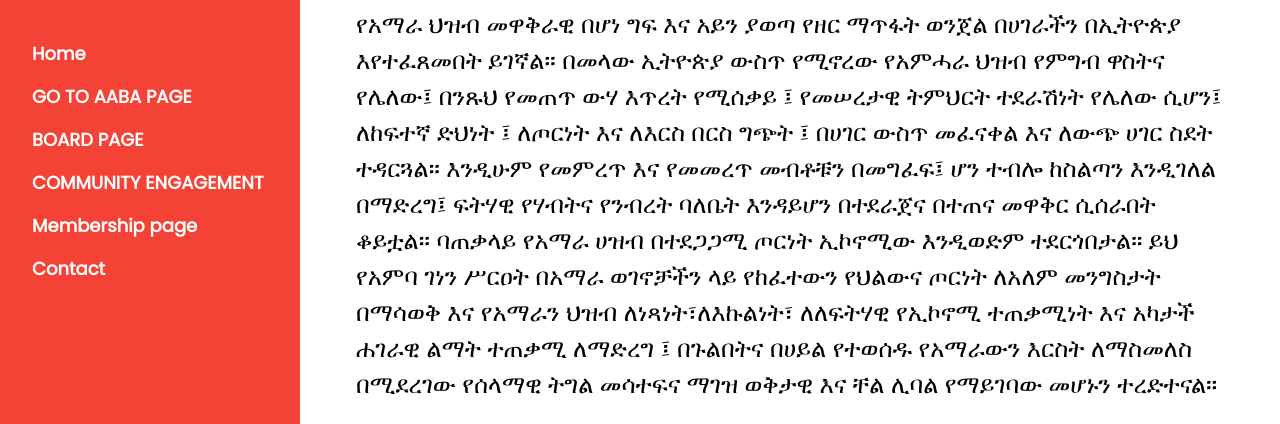
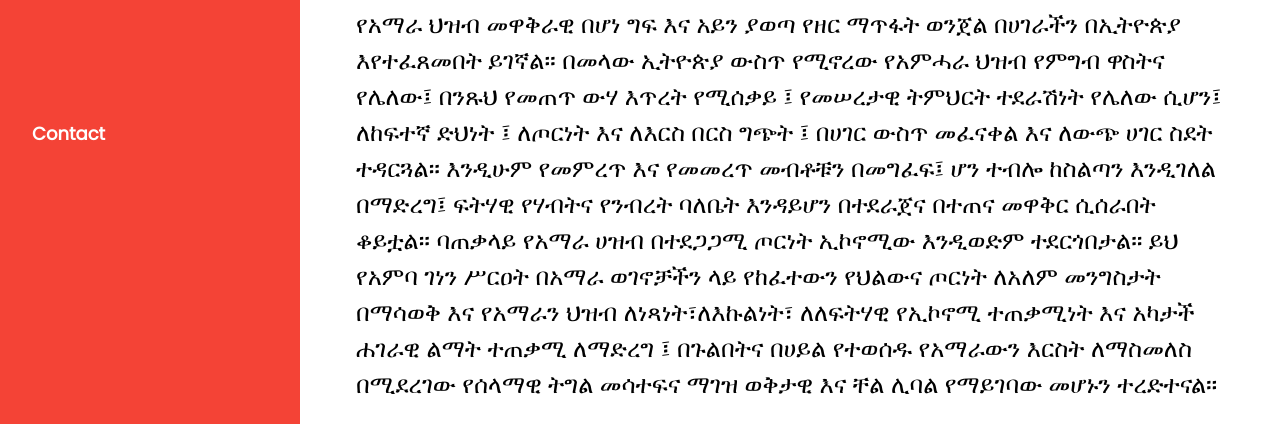
Before and after one commit to b2tisase/a-bylaws, a plain HTML site: page index.html in a window 1280 px wide. Shown: the part 295-719 px from the top of the page. Drawn offline with nearby package versions, Linux system fonts and the light colour scheme.

Commit message:
Update index.html

```diff
--- a/index.html
+++ b/index.html
@@ -23,14 +23,14 @@ body {font-size:16px;}
     </b></h3>
   </div>
   <div class="w3-bar-block">
-    <a href="#" onclick="w3_close()" class="w3-bar-item w3-button w3-hover-white">Home</a>
+    <a href="#" onclick="w3_close()" class="w3-bar-item w3-button w3-hover-white"> </a>
     <a href=" https://www.amharabayarea.org/ "
-    onclick="w3_close()" class="w3-bar-item w3-button w3-hover-white">GO TO AABA PAGE</a>
+    onclick="w3_close()" class="w3-bar-item w3-button w3-hover-white"> </a>
     <a href=" https://www.amharabayarea.org/board "
-    onclick="w3_close()" class="w3-bar-item w3-button w3-hover-white">BOARD PAGE</a>
+    onclick="w3_close()" class="w3-bar-item w3-button w3-hover-white"> </a>
     <a href=" https://www.amharabayarea.org/community-engagement "
-    onclick="w3_close()" class="w3-bar-item w3-button w3-hover-white">COMMUNITY ENGAGEMENT</a>
-    <a href="#legaldocuments" onclick="w3_close()" class="w3-bar-item w3-button w3-hover-white">Membership page</a>
+    onclick="w3_close()" class="w3-bar-item w3-button w3-hover-white"> </a>
+    <a href="#legaldocuments" onclick="w3_close()" class="w3-bar-item w3-button w3-hover-white"> </a>
     <a href="https://forms.gle/ChKmFunQnLH5Y9ep6 " onclick="w3_close()" class="w3-bar-item w3-button w3-hover-white">Contact</a>
   </div>
 </nav>
```
